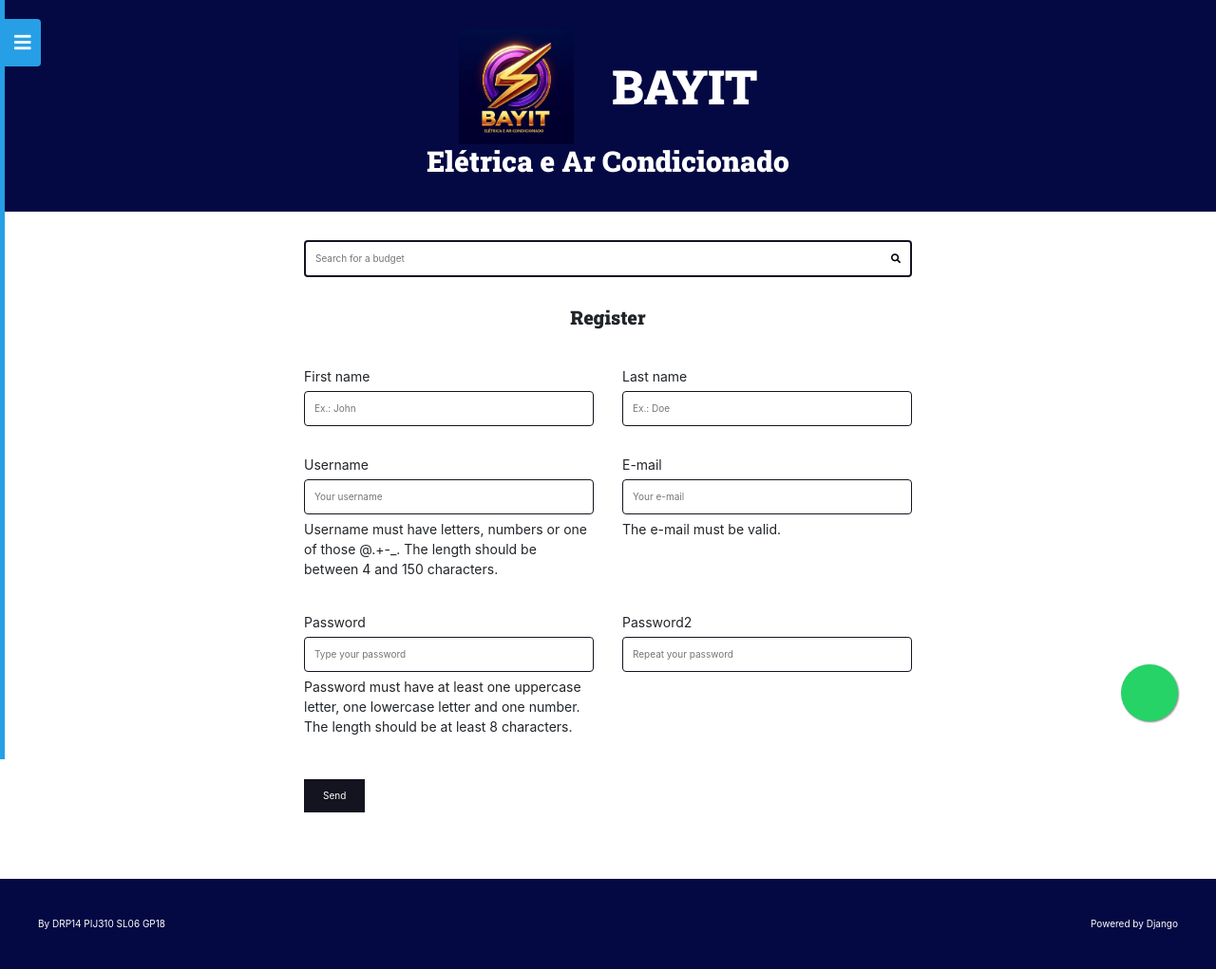
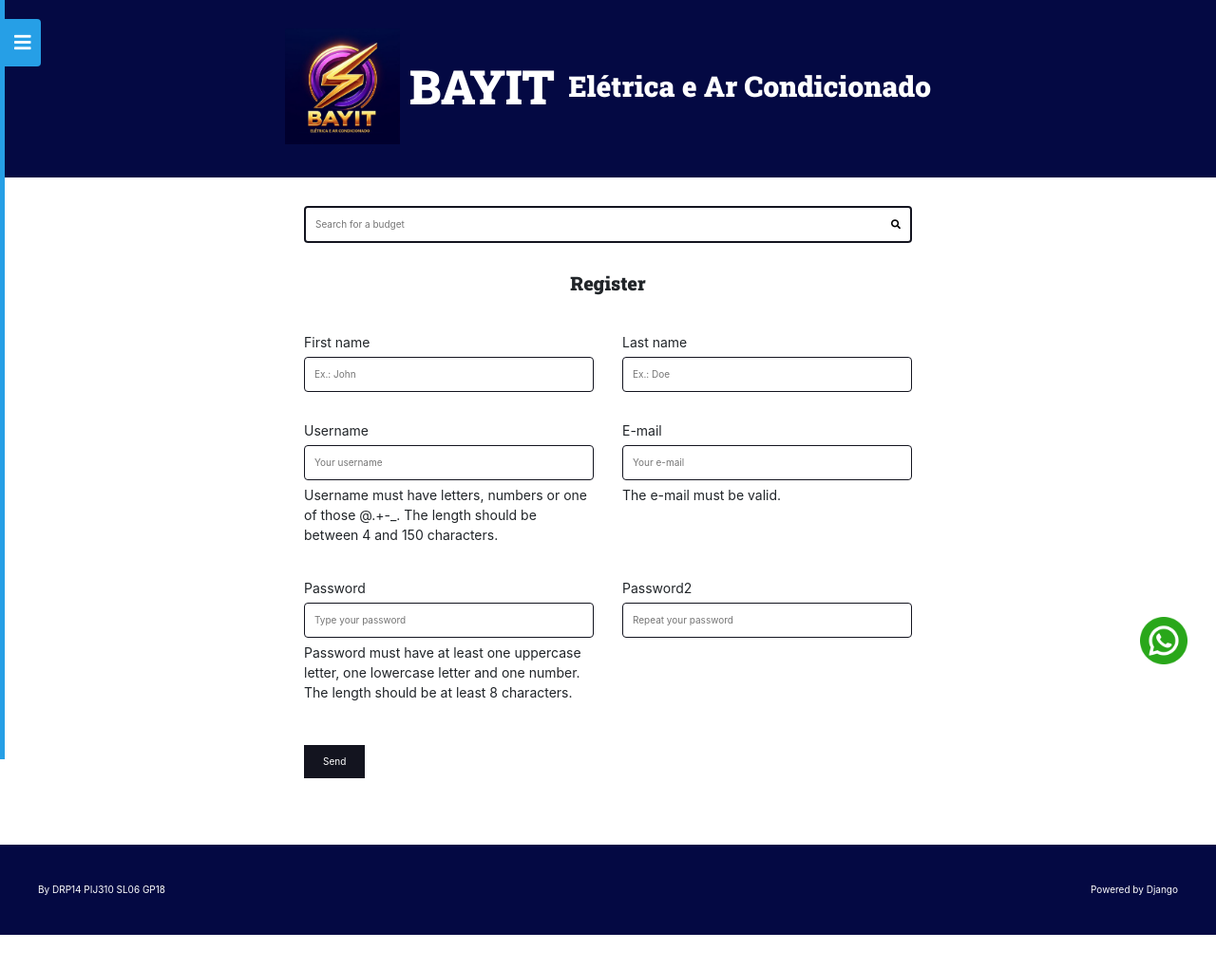
Before and after one commit to priskaurdi/bayit, a Django app: page /authors/register/ in a window 1280 px wide. Shown: the whole page at 95% size. After the commit the page ends 985 px from the top, so only its background shows below. Run offline with Django 5.2, Linux system fonts and the light colour scheme.

Commit message:
Novos ajustes na home, icone whatsapp, header e  posicao da marca

```diff
--- a/base_static/global/css/styles.css
+++ b/base_static/global/css/styles.css
@@ -90,43 +90,51 @@ a {
 }
 
 .main-logo {
-    font-size: 5rem;
+    font-size: 5rem; /* Tamanho maior para BAYIT */
     color: var(--color-white);
     text-decoration: none;
+    display: flex;
+    flex-flow: row nowrap; /* Alterado para coluna para empilhar os textos */
+    align-items: center;
+    justify-content: center;
+    width: fit-content;
+    margin: 0 auto;
+}
+
+.logo-small {
+    width: 12.125rem;
+    height: auto;
+    vertical-align: middle;
+    margin-right: 1rem; /* 0.625rem; Adicionado espaço do ícone */
+}
+.main-logo-text {
+    font-size: 5rem; /* Tamanho ajustado para Elétrica e Ar Condicionado */
+    color: var(--color-white);
+    text-decoration: none; /* Removido sublinhado */
+    display: flex;
+    flex-flow: row nowrap;
+    align-items: center;
+    justify-content: center;
+    width: fit-content;
+    margin: 0 auto;  /* Removido margem padrão */
+
+}
+
+.main-logo-small {
+    font-size: 3rem; /* Tamanho menor para Elétrica e Ar Condicionado */
+    color: var(--color-white);
+    text-decoration: none; /* Removido sublinhado */
     display: flex;
     flex-flow: row nowrap;
     align-items: center;
     justify-content: center;
     width: fit-content;
     margin: 0 auto;
-}
-
-.main-logo-text2 {
-    font-size: 2rem;
-    color: var(--color-white);
-    text-decoration: none;
-    display: flex;
-    flex-flow: row nowrap;
-    align-items: center;
-    justify-content: center;
-    width: fit-content;
-    margin: 0 auto;
-
-}
-
-.logo-small {
-    width: 12.125rem; /* 50px ÷ 16 */
-    height: auto;
-    vertical-align: middle;
-    margin-right: 0.625rem; /* 10px ÷ 16 */
-}
-
-.main-logo-small {
-    font-size: 3rem; /* 14px ÷ 16 */
+    margin-left: 1.5rem; /* Adicionado espaço entre BAYIT e Elétrica e Ar Condicionado */
 }
 
 .main-logo-icon {
-    margin-right: 4rem;
+    margin-right: 1rem; /* espaço à direita do ícone */
 }
 
 .search-form {
@@ -718,19 +726,16 @@ a {
 
 .whatsapp-link {
     position: fixed;
-    width: 60px;
-    height: 60px;
-    bottom: 40px;
-    right: 40px;
-    background-color: #25d366;
-    color: #fff;
-    border-radius: 50px;
-    text-align: center;
-    font-size: 30px;
-    box-shadow: 1px 1px 2px #888;
+    width: 50px;
+    height: 50px;
+    bottom: 100px;
+    right: 30px;
     z-index: 1000;
 }
 
 .fa-whatsapp {
-    margin-top: 16px;
+    width: 100%;
+    height: 100%;
+    display: inline-block;
+
 }
--- a/base_templates/global/base.html
+++ b/base_templates/global/base.html
@@ -13,7 +13,7 @@
     {% include 'global/partials/search.html' %}
 
     <a class="whatsapp-link" href="https://wa.me/5511970155218" target="_blank">
-        <i class="fa fa-whatsapp"></i>
+        <img src="{% static 'logo_bayit/whatsapp.png' %}" alt="WhatsApp" class="fa-whatsapp">
     </a>
 
 
--- a/base_templates/global/partials/head.html
+++ b/base_templates/global/partials/head.html
@@ -4,6 +4,9 @@
 <meta http-equiv="X-UA-Compatible" content="IE=edge">
 <meta name="viewport" content="width=device-width, initial-scale=1.0">
 
+<link rel="stylesheet" href="https://cdnjs.cloudflare.com/ajax/libs/font-awesome/6.7.2/css/all.min.css"
+    integrity="sha512-Evv84Mr4kqVGRNSgIGL/F/aIDqQb7xQ2vcrdIwxfjThSH8CSR7PBEakCr51Ck+w+/U6swU2Im1vVX0SVk9ABhg=="
+    crossorigin="anonymous" referrerpolicy="no-referrer" />
 <link rel="stylesheet" href="https://cdnjs.cloudflare.com/ajax/libs/font-awesome/5.15.4/css/fontawesome.min.css"
     integrity="sha512-P9vJUXK+LyvAzj8otTOKzdfF1F3UYVl13+F8Fof8/2QNb8Twd6Vb+VD52I7+87tex9UXxnzPgWA3rH96RExA7A=="
     crossorigin="anonymous" referrerpolicy="no-referrer" />
--- a/base_templates/global/partials/header.html
+++ b/base_templates/global/partials/header.html
@@ -5,9 +5,9 @@
             <a class="main-logo" href="{% url 'budgets:home' %}">
                 <img src="{% static 'logo_bayit/bayit.png' %}" alt="Logo Bayit" class="main-logo-icon logo-small">
                 <span class="main-logo-text">BAYIT</span>
-            </a>
-            <a class="main-logo">
-                <span class="main-logo-text main-logo-small">Elétrica e Ar Condicionado</span>
+                <div>
+                    <p class="main-logo-small">Elétrica e Ar Condicionado</p>
+                </div>
             </a>
         </h1>
     </div>
```
Also changed, not shown: budgets/templates/budgets/partials/budget.html (+4 -7 lines), base_static/logo_bayit/whatsapp.png (added), db.sqlite3.
